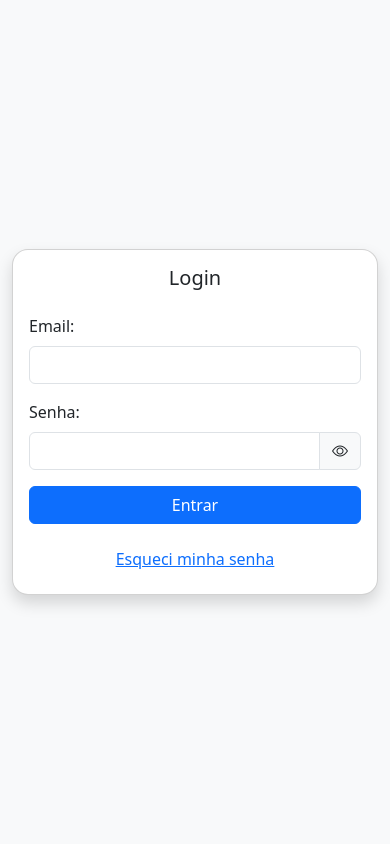
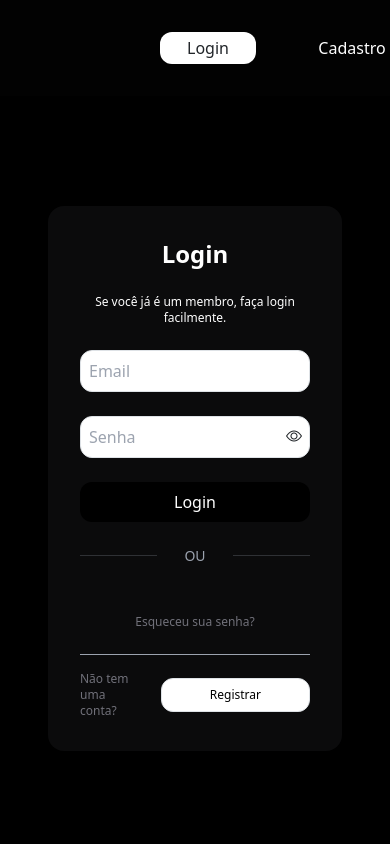
Before and after one commit to nandamyrita/Patty-Nails-1, a Node server app: page /login in a window 390 px wide. Run offline with Node 20, Linux system fonts and the light colour scheme; some libraries are stand-ins or nearby versions.

Commit message:
update main and loginpages

```diff
--- a/views/layouts/main.handlebars
+++ b/views/layouts/main.handlebars
@@ -7,6 +7,7 @@
     <!-- Bootstrap -->
     <link href="https://cdn.jsdelivr.net/npm/bootstrap@5.3.3/dist/css/bootstrap.min.css" rel="stylesheet" integrity="sha384-QWTKZyjpPEjISv5WaRU9OFeRpok6YctnYmDr5pNlyT2bRjXh0JMhjY6hW+ALEwIH" crossorigin="anonymous">
     <script src="https://cdn.jsdelivr.net/npm/bootstrap@5.3.3/dist/js/bootstrap.bundle.min.js" integrity="sha384-YvpcrYf0tY3lHB60NNkmXc5s9fDVZLESaAA55NDzOxhy9GkcIdslK1eN7N6jIeHz" crossorigin="anonymous"></script>
+     <script src="https://cdn.tailwindcss.com"></script>
     <!-- SweetAlert2 -->
     <script src="https://cdn.jsdelivr.net/npm/sweetalert2@11"></script>
     <link href="https://cdn.jsdelivr.net/npm/bootstrap-icons/font/bootstrap-icons.css" rel="stylesheet">
@@ -19,7 +20,33 @@
             <button type="button" class="btn-close" data-bs-dismiss="alert" aria-label="Close"></button>
         </div>
     {{/if}}
-
+       <header class="w-full justify-center flex fixed backdrop-blur-sm bg-zinc-900/10 py-4">
+      <nav class="max-w-screen-xl w-full flex items-center gap-20 h-12">
+        <h1 class="flex-1 text-white font-s">
+          <img src="img/logo.svg" alt="Logo" />
+        </h1>
+        <ul class="flex gap-10 text-white">
+          <li class="px-2 py-1 hidden md:block">
+            <a href="#sobre">Quem somos</a>
+          </li>
+          <li class="px-2 py-1 hidden md:block">
+            <a href="#equipe">Equipe</a>
+          </li>
+          <li class="px-2 py-1 hidden md:block">
+            <a href="#itens">Especialidade</a>
+          </li>
+          <li class="px-2 py-1 hidden md:block">
+            <a href="#loc">Localização</a>
+          </li>
+        </ul>
+        <div class="flex gap-5">
+          <button class="px-5 w-6 py-1 bg-white rounded-xl flex items-center justify-center transition-transform duration-300 transform hover:scale-105 hover:bg-gray-100 md:text-lg"><p>
+            Login
+          </p></button>
+          <button class="px-5 w-7 py-1 bg-zinc-900/30 text-white flex items-center justify-center  bg-transparent rounded-xl transition-transform duration-300 transform hover:scale-105 hover:bg-zinc-800 md:text-lg"><p>Cadastro</p></button>
+        </div>
+      </nav>
+    </header>
     {{{body}}}
 </body>
 </html>
--- a/views/login.handlebars
+++ b/views/login.handlebars
@@ -1,51 +1,63 @@
-<style>
-    body {
-        background-color: #f8f9fa;
-        display: flex;
-        justify-content: center;
-        align-items: center;
-        height: 100vh;
-        margin: 0;
-    }
-    .card {
-        border-radius: 1rem;
-        width: 100%;
-        max-width: 400px; /* Ajusta a largura máxima do cartão */
-    }
-    .input-group-text {
-        cursor: pointer;
-    }
-</style>
-<div class="container">
-    <div class="d-flex justify-content-center align-items-center h-100">
-        <div class="card shadow">
-            <div class="card-body">
-                <h5 class="card-title text-center mb-4">Login</h5>
-                <form action="/login" method="POST">
-                    <div class="mb-3">
-                        <label for="email" class="form-label">Email:</label>
-                        <input type="email" name="email" class="form-control" id="email" required>
+    <main class="min-h-screen flex items-center justify-center bg-black w-full p-5">
+      <div class="bg-zinc-500/10 flex rounded-2xl shadow-lg max-w-2xl w-full mt-28 gap-4 md:flex md:min-h-full">
+        <!-- Coluna da Imagem -->
+        <div class="md:w-1/2 hidden md:block">
+          <img class="rounded-l-2xl w-full h-full object-cover" src="https://img.freepik.com/fotos-gratis/mulher-cuidando-das-unhas_23-2148974583.jpg?t=st=1727392135~exp=1727395735~hmac=6ceb587424adfdf618c335e08de5da3f124326ee7879732bc34e2bc9c76c7723&w=740" alt="Imagem de Login">
         </div>
-                    <div class="mb-3">
-                        <label for="senha" class="form-label">Senha:</label>
-                        <div class="input-group">
-                            <input type="password" name="senha" class="form-control" id="senha" required>
-                            <span class="input-group-text" onclick="togglePasswordVisibility()">
+
+        <!-- Coluna do Formulário -->
+        <div class="p-8 w-full md:w-1/2 flex justify-center items-center">
+          <div class="w-full">
+            <h2 class="font-bold text-2xl text-white text-center md:text-left">Login</h2>
+            <p class="text-xs mt-4 text-white text-center md:text-left">Se você já é um membro, faça login facilmente.</p>
+            <form action="/login" class="flex flex-col gap-4 mt-4">
+              <input class="p-2 rounded-xl border" type="email" name="email" id="email" placeholder="Email" method="POST">
+              <div class="relative">
+                <input class="p-2 rounded-xl border w-full" placeholder="Senha" type="password" name="senha" id="senha" required>
+                <span class="absolute right-2 top-2 cursor-pointer" onclick="togglePasswordVisibility()">
                   <i id="eyeIcon" class="bi bi-eye"></i>
                 </span>
               </div>
+              <button type="submit" class="bg-black rounded-xl text-white py-2 hover:scale-105 duration-300">Login</button>
+            </form>
+
+            <div class="mt-6 grid grid-cols-3 items-center text-gray-400">
+              <hr class="border-gray-400">
+              <p class="text-center text-sm">OU</p>
+              <hr class="border-gray-400">
             </div>
-                    <button type="submit" class="btn btn-primary w-100">Entrar</button>
-                </form>
-                <div class="mt-3 text-center">
-                    <a href="/forgot-password" class="btn btn-link">Esqueci minha senha</a>
+            <div class="mt-4">
+              <div id="g_id_onload"
+                data-client_id="SUA_CLIENT_ID.apps.googleusercontent.com"
+                data-context="signin"
+                data-ux_mode="popup"
+                data-callback="handleCredentialResponse"
+                data-auto_select="true"
+                data-login_uri="https://seusite.com/login_google">
+              </div>
+              <div class="g_id_signin"
+                data-type="standard"
+                data-shape="rectangular"
+                data-theme="outline"
+                data-text="signin_with"
+                data-size="large"
+                data-logo_alignment="left">
+              </div>
+            </div>
+
+            <div class=" text-xs border-b border-gray-400 py-4 text-zinc-500  text-center md:text-left">
+              <a href="/forgot-password">Esqueceu sua senha?</a>
+            </div>
+
+            <div class="mt-3 text-xs flex gap-3 justify-between items-center text-zinc-500">
+              <p>Não tem uma conta?</p>
+              <button class="py-2 px-5 bg-white border rounded-xl hover:scale-110 duration-300 text-black">Registrar</button>
             </div>
           </div>
         </div>
       </div>
-</div>
+    </main>
 
-<script src="https://cdn.jsdelivr.net/npm/bootstrap@5.3.3/dist/js/bootstrap.bundle.min.js" integrity="sha384-YvpcrYf0tY3lHB60NNkmXc5s9fDVZLESaAA55NDzOxhy9GkcIdslK1eN7N6jIeHz" crossorigin="anonymous"></script>
     <script>
       function togglePasswordVisibility() {
         var senhaInput = document.getElementById("senha");
@@ -61,4 +73,12 @@
           eyeIcon.classList.add("bi-eye"); // Volta para o ícone de olho aberto
         }
       }
+
+      // Handle Google Login Response
+      function handleCredentialResponse(response) {
+        console.log("Encoded JWT ID token: " + response.credential);
+        // Envie o token para o backend para validação e autenticação
+      }
     </script>
+    <script src="./assets/script.js"></script>
+    <script src="https://accounts.google.com/gsi/client" async defer></script>
```
Lines whose indentation alone changed are shown as unchanged.
